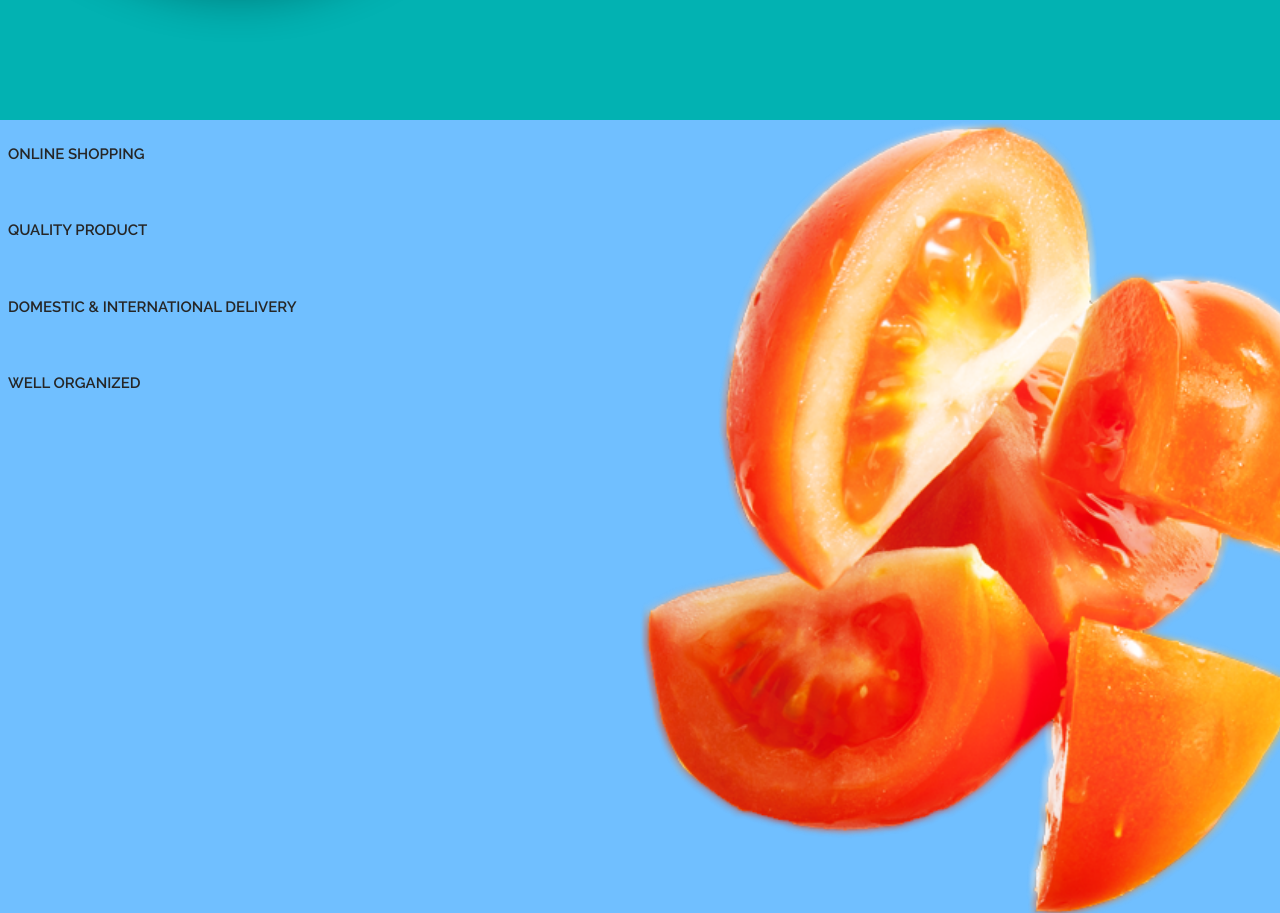
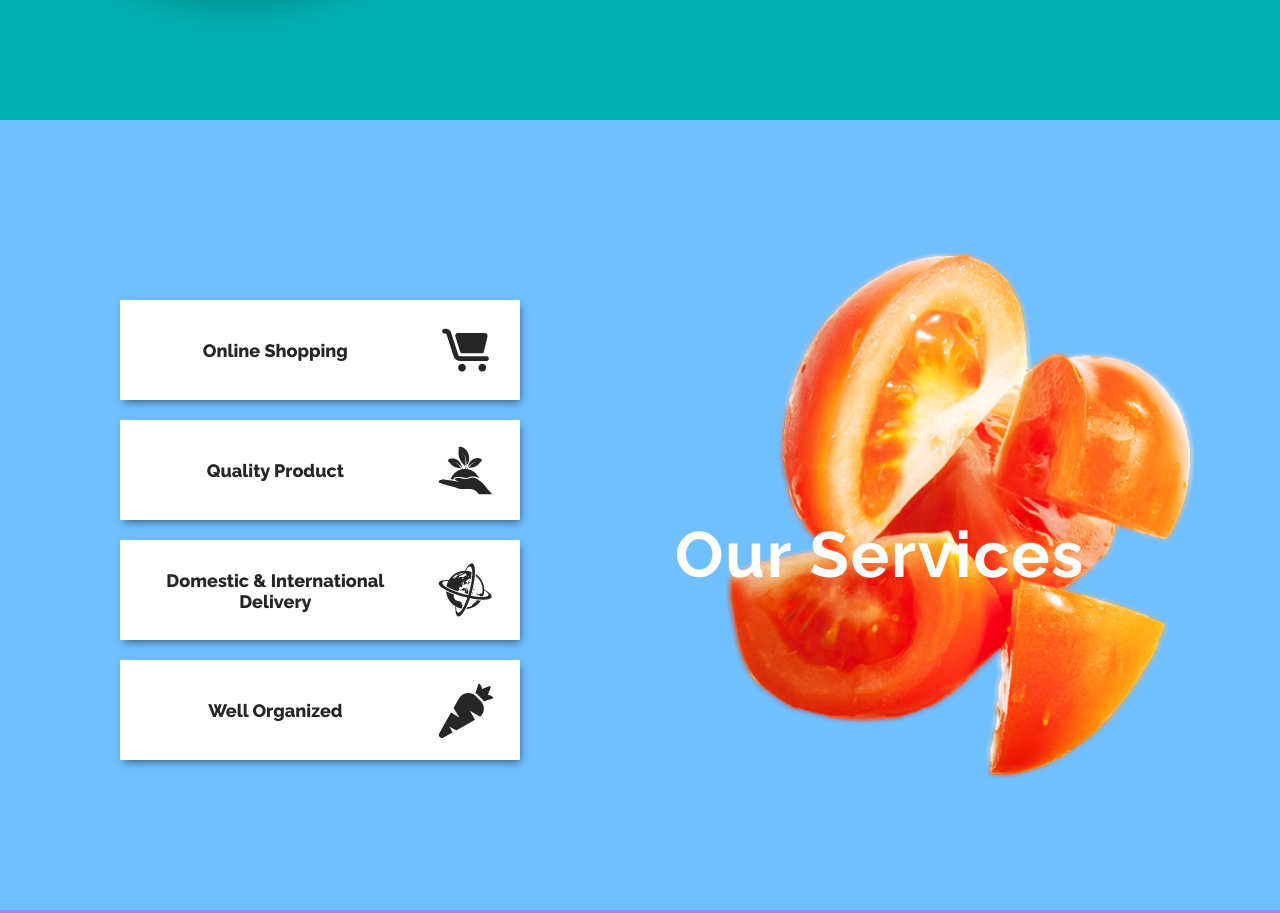
Before and after one commit to SerhiyPyatak/Task10-1_caheeBlog, a plain HTML site: page index.html in a window 1280 px wide. Shown: the part 1520-2433 px from the top of the page. Drawn offline with Linux system fonts and the light colour scheme.

Commit message:
Services section complete

```diff
--- a/assets/css/style.css
+++ b/assets/css/style.css
@@ -216,8 +216,34 @@ nav {
 }
 
 .services-block {
-    height:                 100vh;
+    height:                 790px;
     width:                  100vw;
     background-color:       rgb(112, 191, 255);
     display:                flex;
+    justify-content:        center;
+    align-items:            center;
 }
+
+.services-block__services-hero {
+    display:                flex;
+    justify-content:        center;
+    align-items:            center;
+    max-width:              750px;
+    width:                  50%;
+    height:                 100%;
+    background-image:       url('../img/services-hero.png');
+    background-position:    center;
+    background-repeat:      no-repeat;
+    background-size:        470px 530px;
+}
+
+.services-hero__title {
+    font-family:            'Raleway', sans-serif;
+    font-weight:            700;
+    color:                  #fff;
+    font-size:              64px;
+    letter-spacing:         2px;
+    position:               relative;
+    left:                   -80px;
+    top:                    40px;
+}
--- a/common.blocks/menu-bar.css
+++ b/common.blocks/menu-bar.css
@@ -31,25 +31,56 @@
 .services-block__menu-bar {
     max-width:              750px;
     width:                  50%;
-    padding:0;
+    height:                 100%;
+    padding:                0;
+    justify-content:        center;
 }
 
 .menu-bar__menu_side-menu {
     flex-direction:         column;
     height:                 100%;
-    padding:                 0;
+    padding:                0;
+    justify-content:        center;
+    gap:                    20px;
 }
 
-.services-block__services-hero {
-    max-width:              750px;
-    width:                  50%;
-    height:                 100%;
-    background-image:       url('../assets/img/services-hero.png');
-    background-size:        cover;
-    background-repeat:      no-repeat;
+.menu-bar_side-menu__menuitem {
+    width:                  400px;
+    height:                 100px;
+    background-color:       #fff;
+    box-sizing:             border-box;
+    box-shadow:             2px 4px 8px -2px rgba(34, 60, 80, 0.7);
+    cursor:                 pointer;
+    display:                flex;
+    align-items:            center;
+    padding: 10px;
 }
 
-/*  Apply modificator - ????  */
-.menu-bar__menulink:hover {
+.menu-bar_side-menu__menuitem:hover {
+    box-shadow: 7px 12px 10px -1px rgba(21, 36, 47, 0.62);
+}
+
+.menu-bar_side-menu__menulink {
+    height:                 100%;
+    display:                flex;
+    align-items:            center;
+    justify-content:        center;
+    width:                  83%;
+    font-size:              18px;
+    text-align:             center;
+    text-transform:         capitalize;
+    font-weight: 800;
+}
+
+.menu-bar__link-icon {
+    height:                 100%;
+    width:                  17%;
+    display:                flex;
+    justify-content:        center;
+    align-items:            center;
+    padding:                15px;
+}
+
+.menu-bar__menulink:only-child:hover {
     border-top:             3px solid rgba(255, 96, 51, 1);
 }
--- a/index.html
+++ b/index.html
@@ -1,19 +1,21 @@
 <!DOCTYPE html>
 <html lang="en">
-
   <head>
-    <meta charset="UTF-8">
-    <meta http-equiv="X-UA-Compatible" content="IE=edge">
-    <meta name="viewport" content="width=device-width, initial-scale=1.0">
+    <meta charset="UTF-8" />
+    <meta http-equiv="X-UA-Compatible" content="IE=edge" />
+    <meta name="viewport" content="width=device-width, initial-scale=1.0" />
     <title>Cahee Blog</title>
-    <link rel="stylesheet" href="assets/css/style.css">
+    <link rel="stylesheet" href="assets/css/style.css" />
   </head>
 
   <body>
-
     <div class="hero-block">
       <nav class="menu-bar hero-block__menu-bar">
-            <img src="assets/img/hero-logo.png" alt="logotype" class="menu-bar__logo">
+        <img
+          src="assets/img/hero-logo.png"
+          alt="logotype"
+          class="menu-bar__logo"
+        />
         <ul class="menu-bar__menu">
           <li class="menu-bar__menuitem">
             <a href="#" class="menu-bar__menulink">Home</a>
@@ -38,27 +40,36 @@
       <section class="info-block hero-block__info-block">
         <h1 class="info-block__title">Fresh life</h1>
         <p class="info-block__descript">
-                Lorem ipsum dolor, sit amet consectetur adipisicing elit. Temporibus sed rem natus ipsum expedita omnis possimus dignissimos nihil suscipit tempore.
+          Lorem ipsum dolor, sit amet consectetur adipisicing elit. Temporibus
+          sed rem natus ipsum expedita omnis possimus dignissimos nihil suscipit
+          tempore.
         </p>
-            <a href="#" class="linkbutton info-block__linkbutton">
-                Get Free Now
-            </a>
+        <a href="#" class="linkbutton info-block__linkbutton"> Get Free Now </a>
       </section>
 
       <div class="hero-block__footer">
-            <a href="#about" class="linkbutton linkbutton_tap hero-block__footer__linkbutton_tap">|</a>
+        <a
+          href="#about"
+          class="linkbutton linkbutton_tap hero-block__footer__linkbutton_tap"
+          >|</a
+        >
       </div>
     </div>
 
     <div class="about-block" id="about">
-        <img src="assets/img/about-us-image.png" alt="Raspberries-In-Cup">
+      <img src="assets/img/about-us-image.png" alt="Raspberries-In-Cup" />
       <section class="info-block about-block__info-block">
         <h1 class="info-block__title_white">About us</h1>
         <p class="info-block__descript info-block__descript_white">
-                Abore Cahee lorem ipsum dolor sit amet consectetur adipisicing elit. Eveniet, doloribus! Sapiente ab impedit adipisci voluptatibus consectetur culpa distinctio sequi velit optio, atque, nesciunt aperiam quam vero modi illum dignissimos architecto.
+          Abore Cahee lorem ipsum dolor sit amet consectetur adipisicing elit.
+          Eveniet, doloribus! Sapiente ab impedit adipisci voluptatibus
+          consectetur culpa distinctio sequi velit optio, atque, nesciunt
+          aperiam quam vero modi illum dignissimos architecto.
         </p>
         <p class="info-block__descript info-block__descript_white">
-                Lorem ipsum dolor sit amet consectetur adipisicing elit. Cupiditate non repellendus alias laudantium quibusdam cumque fuga suscipit, consequuntur, veniam incidunt aut facilis animi minima modi impedit.
+          Lorem ipsum dolor sit amet consectetur adipisicing elit. Cupiditate
+          non repellendus alias laudantium quibusdam cumque fuga suscipit,
+          consequuntur, veniam incidunt aut facilis animi minima modi impedit.
         </p>
       </section>
     </div>
@@ -66,22 +77,59 @@
     <div class="services-block">
       <nav class="menu-bar services-block__menu-bar">
         <ul class="menu-bar__menu menu-bar__menu_side-menu">
-                <li class="menu-bar__menuitem">
-                    <a href="#" class="menu-bar__menulink">Online Shopping</a>
+          <li class="menu-bar__menuitem menu-bar_side-menu__menuitem">
+            <a href="#" class="menu-bar__menulink menu-bar_side-menu__menulink"
+              >Online Shopping</a
+            >
+            <div class="menu-bar__link-icon">
+              <img
+                src="assets/img/services/shopping.png"
+                alt="cart-icon"
+                class="menu-bar__menuicon"
+              />
+            </div>
           </li>
-                <li class="menu-bar__menuitem">
-                    <a href="#" class="menu-bar__menulink">Quality Product</a>
+          <li class="menu-bar__menuitem menu-bar_side-menu__menuitem">
+            <a href="#" class="menu-bar__menulink menu-bar_side-menu__menulink"
+              >Quality Product</a
+            >
+            <div class="menu-bar__link-icon">
+              <img
+                src="assets/img/services/quality.png"
+                alt="cart-icon"
+                class="menu-bar__menuicon"
+              />
+            </div>
           </li>
-                <li class="menu-bar__menuitem">
-                    <a href="#" class="menu-bar__menulink">Domestic & International Delivery</a>
+          <li class="menu-bar__menuitem menu-bar_side-menu__menuitem">
+            <a href="#" class="menu-bar__menulink menu-bar_side-menu__menulink"
+              >Domestic & International Delivery</a
+            >
+            <div class="menu-bar__link-icon">
+              <img
+                src="assets/img/services/international.png"
+                alt="cart-icon"
+                class="menu-bar__menuicon"
+              />
+            </div>
           </li>
-                <li class="menu-bar__menuitem">
-                    <a href="#" class="menu-bar__menulink">Well Organized</a>
+          <li class="menu-bar__menuitem menu-bar_side-menu__menuitem">
+            <a href="#" class="menu-bar__menulink menu-bar_side-menu__menulink"
+              >Well Organized</a
+            >
+            <div class="menu-bar__link-icon">
+              <img
+                src="assets/img/services/carrot.png"
+                alt="cart-icon"
+                class="menu-bar__menuicon"
+              />
+            </div>
           </li>
         </ul>
       </nav>
+
       <div class="services-block__services-hero">
-
+        <h1 class="services-hero__title">Our Services</h1>
       </div>
     </div>
 
@@ -89,41 +137,29 @@
       <section class="blog">
         <h2>Blog</h2>
         <p>
-                Dolore magna aliqua. Ut enim ad minim veniam, quis nostrud exercitation ullamco laboris nisi ut aliquip ex ea commodo consequat. Duis aute irure dolor in reprehenderit in voluptate velit.
+          Dolore magna aliqua. Ut enim ad minim veniam, quis nostrud
+          exercitation ullamco laboris nisi ut aliquip ex ea commodo consequat.
+          Duis aute irure dolor in reprehenderit in voluptate velit.
         </p>
         <nav>
           <div class="menuitem">
-                    <h3 class="post-date">
-                        <span class="day-number">20</span> nov
-                    </h3>
+            <h3 class="post-date"><span class="day-number">20</span> nov</h3>
             <div class="post-description">
-                        <h4>
-                            Green Smoothies: Too Much of a Good Thing?
-                        </h4>
-                        <h6>
-                            By Auskteez - 2 hours ago
-                        </h6>
+              <h4>Green Smoothies: Too Much of a Good Thing?</h4>
+              <h6>By Auskteez - 2 hours ago</h6>
             </div>
           </div>
           <div class="menuitem">
-                    <h3 class="post-date">
-                        <span class="day-number">14</span> nov
-                    </h3>
+            <h3 class="post-date"><span class="day-number">14</span> nov</h3>
             <div class="post-description">
-                        <h4>
-                            Growing Food and a “Thirst” for Innovation
-                        </h4>
+              <h4>Growing Food and a “Thirst” for Innovation</h4>
               <h6>By Auskteez - 3 hours ago</h6>
             </div>
           </div>
           <div class="menuitem">
-                    <h3 class="post-date">
-                        <span class="day-number">10</span> nov
-                    </h3>
+            <h3 class="post-date"><span class="day-number">10</span> nov</h3>
             <div class="post-description">
-                        <h4>
-                            Pesticides & Food: What You Need to Know
-                        </h4>
+              <h4>Pesticides & Food: What You Need to Know</h4>
               <h6>By Auskteez - 6 hours ago</h6>
             </div>
           </div>
@@ -137,18 +173,33 @@
         <div class="info-block contact-section__info-block">
           <h1 class="info-block__title_size65pxBold">Contact</h1>
           <p class="info-block__descript_subtitle">
-                    For new projects, ideas, business or anything you'd
-                    like to discuss, contact with me!
+            For new projects, ideas, business or anything you'd like to discuss,
+            contact with me!
           </p>
         </div>
       </header>
       <section class="contact-section__content">
-
         <form action="" class="c-form content__c-form">
-                <input type="text" class="c-form__textfield content__c-form__textfield" placeholder="Auskteez Tran">
-                <input type="text" class="c-form__textfield content__c-form__textfield" placeholder="Your email...">
-                <input type="text" class="c-form__textfield content__c-form__textfield" placeholder="Your phone number...">
-                <input type="textarea" class="c-form__textarea content__c-form__textarea" placeholder="Your message...">
+          <input
+            type="text"
+            class="c-form__textfield content__c-form__textfield"
+            placeholder="Auskteez Tran"
+          />
+          <input
+            type="text"
+            class="c-form__textfield content__c-form__textfield"
+            placeholder="Your email..."
+          />
+          <input
+            type="text"
+            class="c-form__textfield content__c-form__textfield"
+            placeholder="Your phone number..."
+          />
+          <input
+            type="textarea"
+            class="c-form__textarea content__c-form__textarea"
+            placeholder="Your message..."
+          />
         </form>
 
         <div class="content__visit-card">
@@ -162,7 +213,10 @@
           <div class="info-block visit-card__info-block">
             <h1 class="info-block__title_visit-card">EMAIL</h1>
             <i class="info-block__descript_visit-card">
-                        <a href="mailto:cahee@domain.com?subject=Feedback from Cahee website visitor">cahee@domain.com</a>
+              <a
+                href="mailto:cahee@domain.com?subject=Feedback from Cahee website visitor"
+                >cahee@domain.com</a
+              >
             </i>
           </div>
 
@@ -180,7 +234,7 @@
         <h5>&copy; 2015 Company.All right reserved</h5>
       </div>
       <div class="webpage-footer__logo-small">
-            <img src="assets/img/logo-small.png" alt="logo small">
+        <img src="assets/img/logo-small.png" alt="logo small" />
       </div>
       <div class="webpage-footer__slogan">
         <h5>Made with <span>love</span> by Auskteez</h5>
```
Also changed, not shown: assets/img/services/carrot.png (added), assets/img/services/international.png (added), assets/img/services/quality.png (added), assets/img/services/right-block.png (added), assets/img/services/shopping.png (added). Lines whose indentation alone changed are shown as unchanged.
